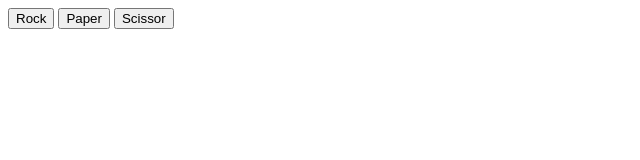
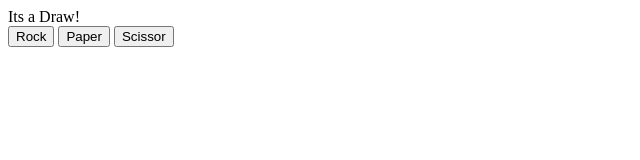
Before and after one commit to jiankh/RPS_game, a plain HTML site: page index.html in a window 1280 px wide. Both pictures are taken after a click on the button "Rock". Shown: the whole page, without its empty margins (0-640 px from the left). Drawn offline with Linux system fonts and the light colour scheme.

Commit message:
added a div to act like the main screen where messages will be displayed

```diff
--- a/index.html
+++ b/index.html
@@ -2,6 +2,9 @@
 <html>
   <head><title>Rock - Paper - Scissor</title></head>
   <body>
+
+
+    <div class="main-screen"></div>
 
     <button class="btn btn-rock">Rock</button>
     <button class="btn btn-paper">Paper</button>
@@ -62,10 +65,14 @@
         const buttons = document.querySelectorAll('.btn')
         buttons.forEach( (button) => {
             button.addEventListener('click', () => {
-                console.log(playRound(`${button.textContent}`))
+                writeOnMainScreen(playRound(`${button.textContent}`))
             })
         })
 
+        function writeOnMainScreen(string) {
+            let mainScreen = document.querySelector(".main-screen")
+            mainScreen.textContent = string
+        }
 
     </script>
   </body>
```
